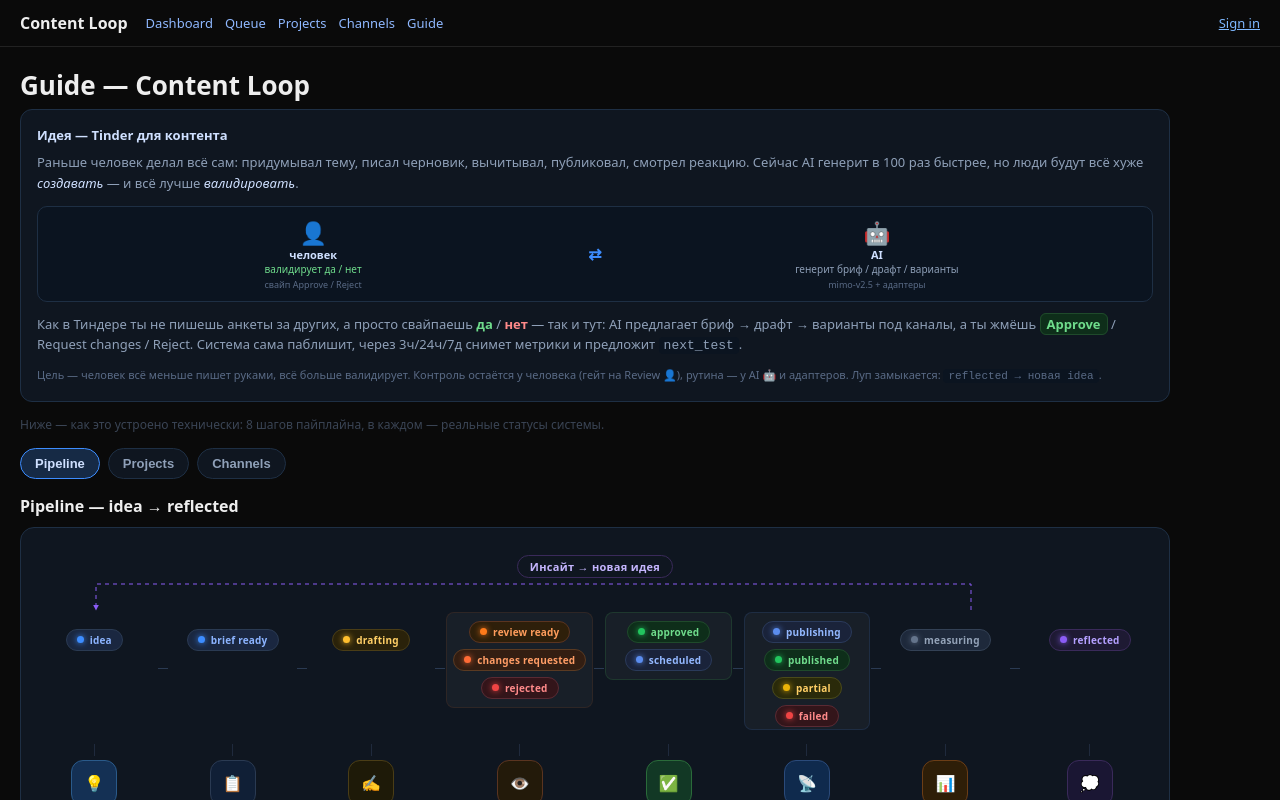
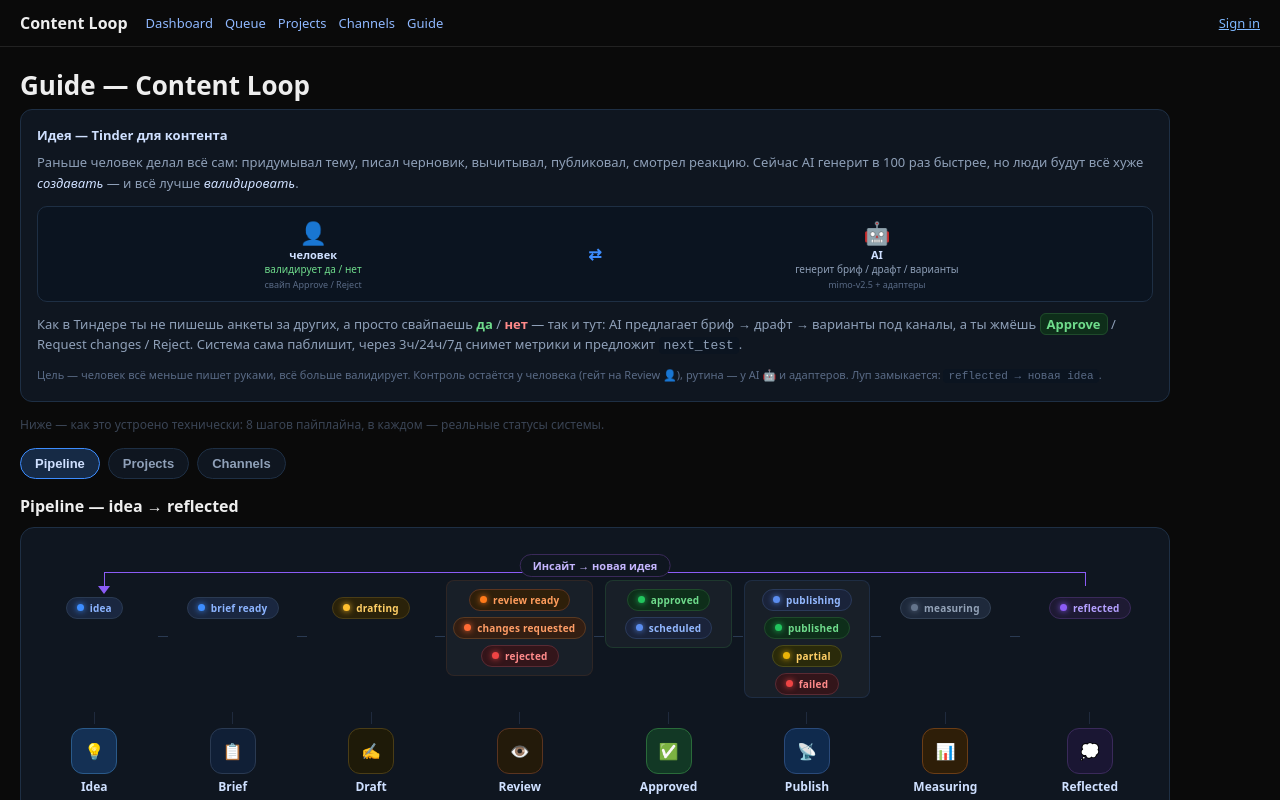
Before and after one commit to ai-synthetix/content-loop, a Next.js app in the folder web/: page /guide in a window 1280 px wide. Shown: the top 800 px of the page. Built offline with nearby package versions, Linux system fonts and the light colour scheme; no server answers.

Commit message:
fix(guide): adaptive CSS loop arrow (no SVG), solid lines

```diff
--- a/web/app/guide/page.tsx
+++ b/web/app/guide/page.tsx
@@ -95,17 +95,13 @@ export default function GuidePage() {
           <h2 style={{ fontSize: 16, margin: "10px 0 10px" }}>Pipeline — idea → reflected</h2>
 
           <div style={{ background: "#0f1620", border: "1px solid #1e2f44", borderRadius: 14, padding: "14px 10px 18px", overflowX: "auto" }}>
-            <div style={{ textAlign: "center", marginBottom: 2, marginTop: 12 }}>
-              <span style={{ background: "#0f1620", border: "1px solid #3a2a5a", borderRadius: 20, padding: "3px 12px", fontSize: 11, fontWeight: 600, color: "#c4b5fd", letterSpacing: 0.3 }}>Инсайт → новая идея</span>
+            <div style={{ position: "relative", height: 28, marginTop: 12, marginBottom: -2, minWidth: 980 }}>
+              <div style={{ position: "absolute", left: "50%", top: 0, transform: "translateX(-50%)", background: "#0f1620", border: "1px solid #3a2a5a", borderRadius: 20, padding: "3px 12px", fontSize: 11, fontWeight: 600, color: "#c4b5fd", zIndex: 1, whiteSpace: "nowrap" }}>Инсайт → новая идея</div>
+              <div style={{ position: "absolute", left: "6.5%", right: "6.5%", top: 18, height: 1, background: "#8b5cf6" }} />
+              <div style={{ position: "absolute", left: "6.5%", top: 18, width: 1, height: 14, background: "#8b5cf6" }} />
+              <div style={{ position: "absolute", right: "6.5%", top: 18, width: 1, height: 14, background: "#8b5cf6" }} />
+              <div style={{ position: "absolute", left: "6.5%", top: 32, width: 0, height: 0, borderLeft: "6px solid transparent", borderRight: "6px solid transparent", borderTop: "8px solid #8b5cf6", marginLeft: -6 }} />
             </div>
-            <svg viewBox="0 0 980 36" width={980} height={36} style={{ display: "block", marginBottom: -2 }}>
-              <defs>
-                <marker id="arrow-guide" viewBox="0 0 10 10" refX={9} refY={5} markerWidth={6} markerHeight={6} orient="auto-start-reverse">
-                  <path d="M 0 0 L 10 5 L 0 10 z" fill="#8b5cf6" />
-                </marker>
-              </defs>
-              <path d="M 940 32 V 6 H 65 V 32" fill="none" stroke="#8b5cf6" strokeWidth={1} strokeDasharray="4 4" markerEnd="url(#arrow-guide)" />
-            </svg>
             <div style={{ minWidth: 980, position: "relative", paddingBottom: 0, height: 260 }}>
               <div style={{ display: "flex", alignItems: "stretch", gap: 0, height: 260 }}>
                 {STAGES.map((st, i) => (
```
